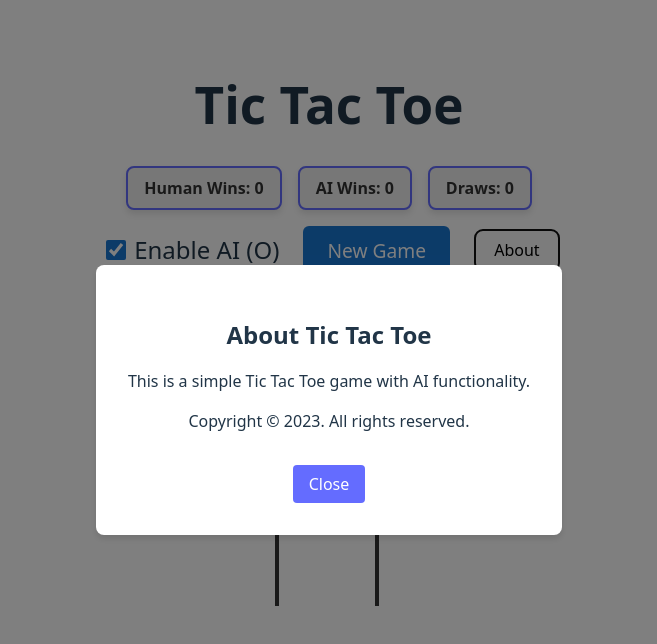
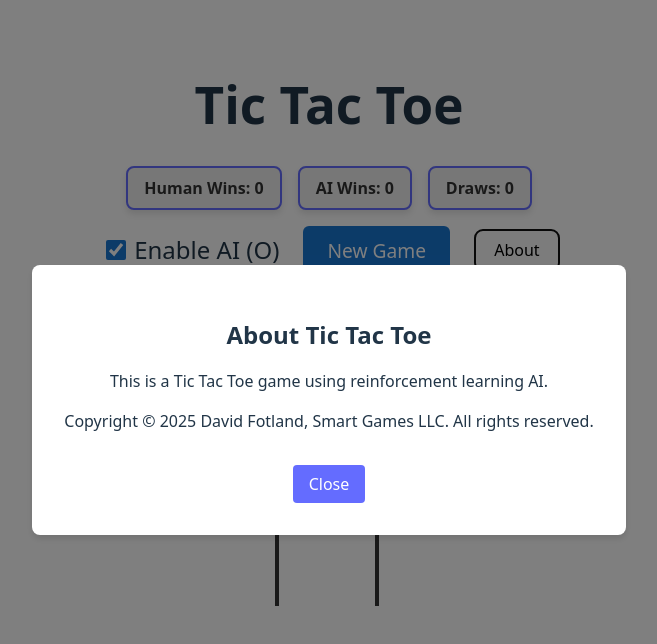
Before and after one commit to Smart-Games-LLC/TicTacToe-copilot, a React (Vite) app: page / in a window 1280 px wide. Both pictures are taken after a click on the button "About". Shown: the top 644 px of the page, without its empty margins (311-968 px from the left). Built offline with nearby package versions, Linux system fonts and the light colour scheme.

Commit message:
update copyright

```diff
--- a/src/App.tsx
+++ b/src/App.tsx
@@ -141,7 +141,6 @@ function App() {
         <button
           className="ttt-about"
           onClick={() => {
-            console.log("About button clicked"); // Debug log
             setShowAbout(true);
           }}
         >
@@ -173,13 +172,12 @@ function App() {
               : ""}
         </div>
       </div>
-      {console.log("showAbout:", showAbout)}
       {showAbout && (
         <div className="overlay-about">
           <div className="popup">
             <h2>About Tic Tac Toe</h2>
-            <p>This is a simple Tic Tac Toe game with AI functionality.</p>
-            <p>Copyright © 2023. All rights reserved.</p>
+            <p>This is a Tic Tac Toe game using reinforcement learning AI.</p>
+            <p>Copyright © 2025 David Fotland, Smart Games LLC. All rights reserved.</p>
             <button className="popup-close" onClick={() => setShowAbout(false)}>Close</button>
           </div>
         </div>
```
